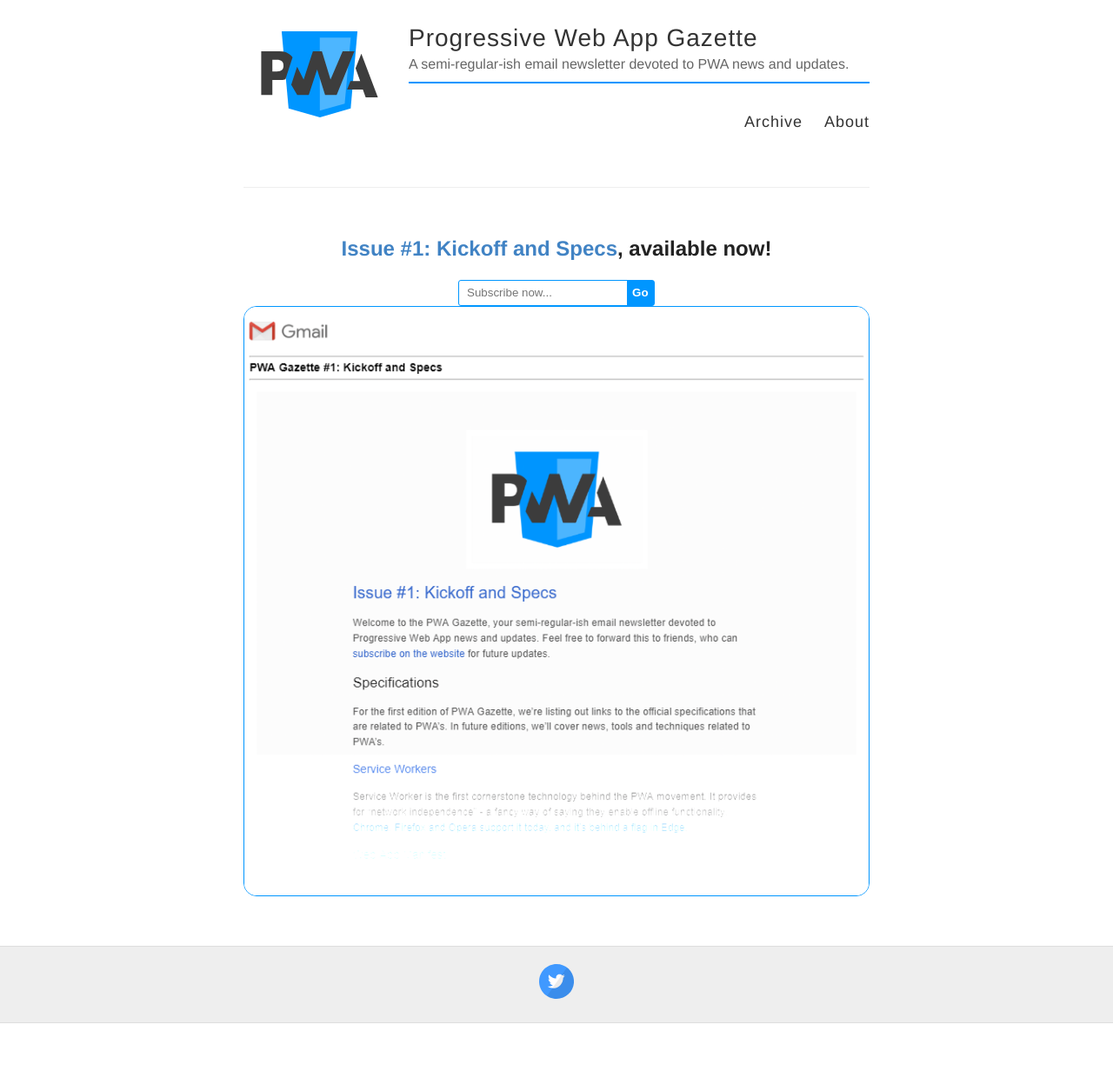
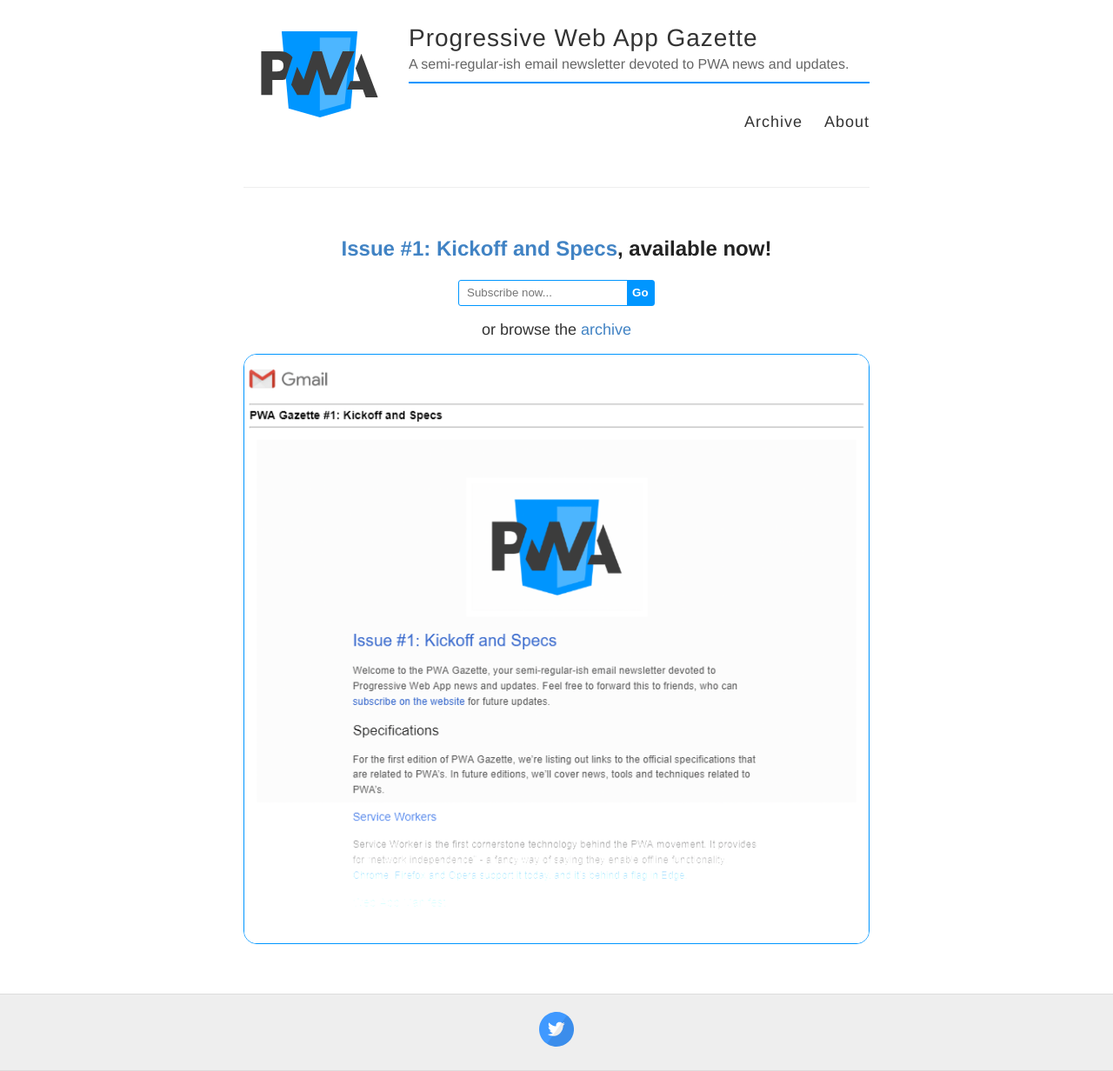
Before and after one commit to nikmd23/pwa-gazette, a Jekyll site: the page built from index.html, in a window 1280 px wide. Shown: the whole page at 87% size. Built offline with Jekyll 4.4.1, drawn with Linux system fonts in a browser that asks for light colours; before the commit the page ends 1177 px from its top, so only the background shows below that.

Commit message:
Update index.html

```diff
--- a/index.html
+++ b/index.html
@@ -17,6 +17,8 @@
   <input type="submit" id="submitbtn" value="Go" />
 </form>
 
+  <p>or browse the <a href="/archive/">archive</a></p>
+
 <img src="/images/hero.png" style="border: thin solid #0096ff; border-radius: 15px;"/>
 
 </div>
```
